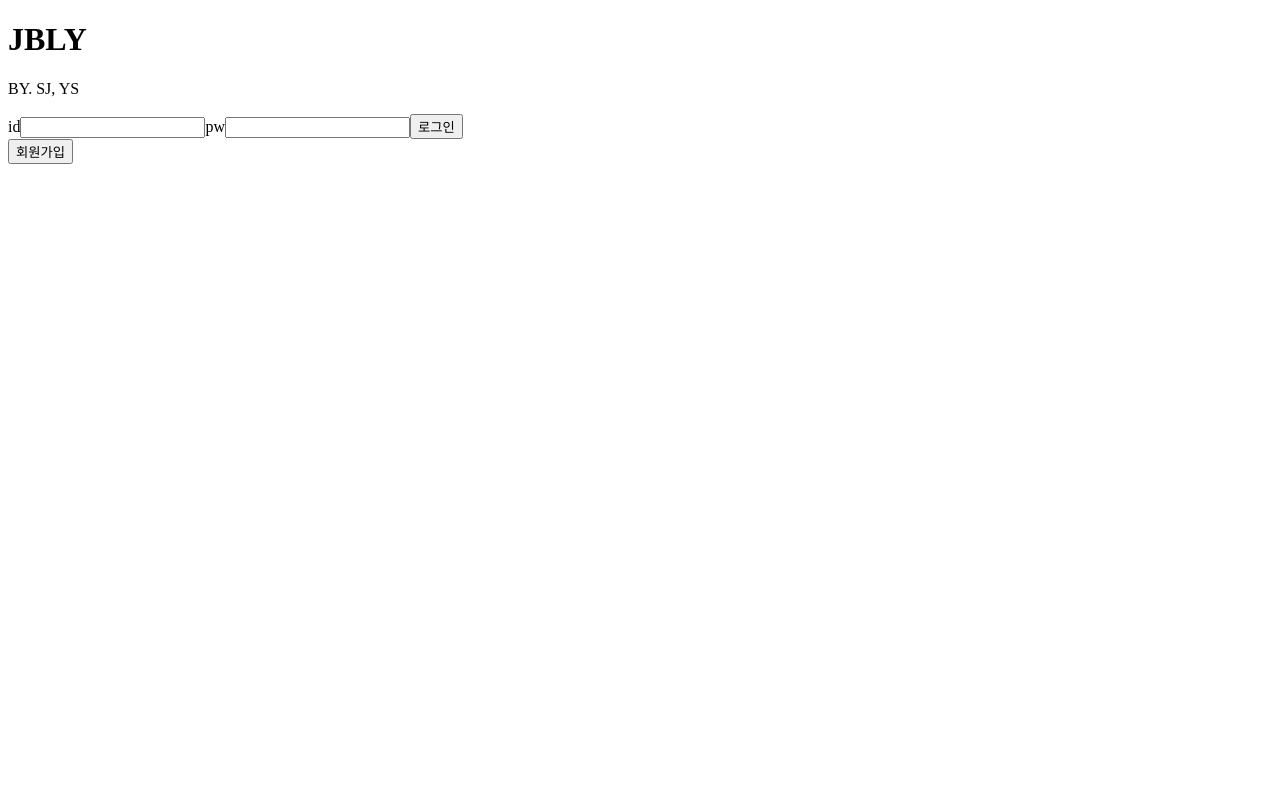
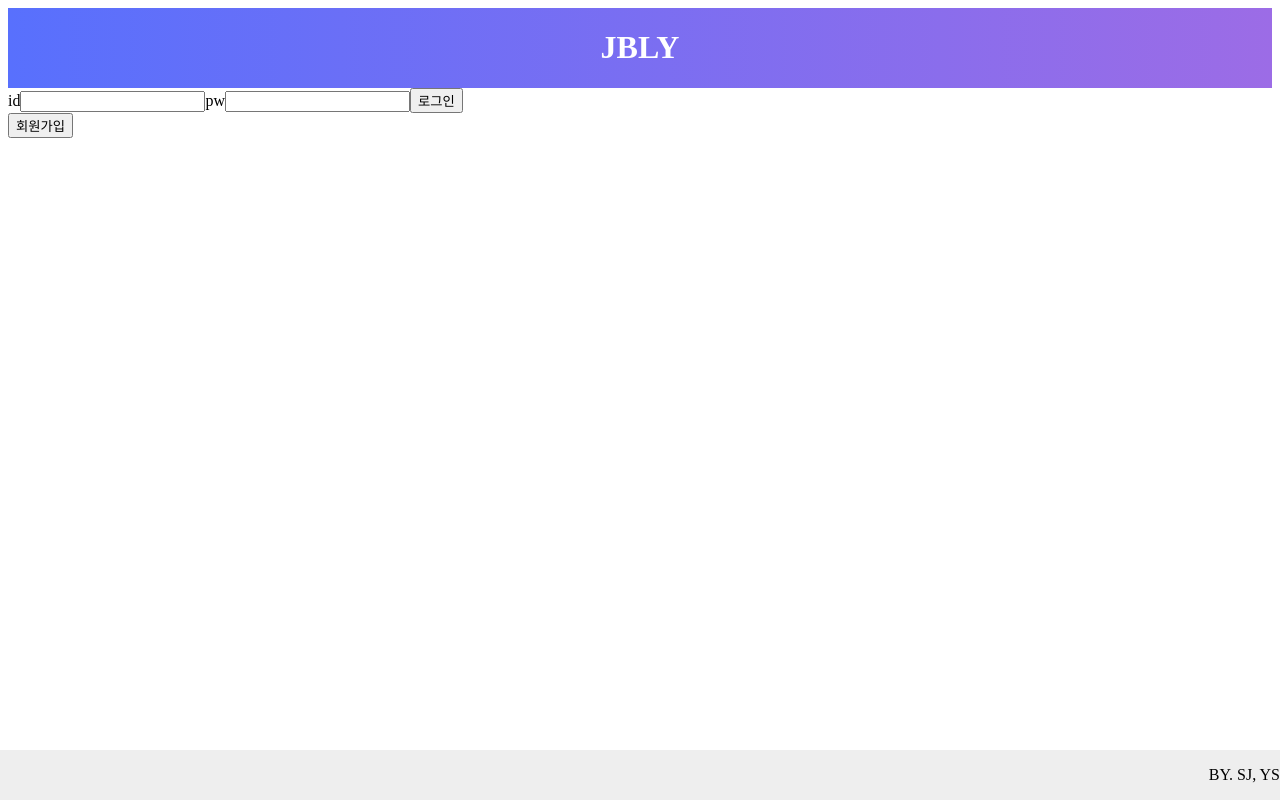
Before and after one commit to f-lab-edu/JBLY, a React (Create React App) app in the folder frontend/reactfront/: page / in a window 1280 px wide. Built offline with nearby package versions, Linux system fonts and the light colour scheme.

Commit message:
feat : Front Header, Footer

```diff
--- a/frontend/reactfront/src/App.css
+++ b/frontend/reactfront/src/App.css
@@ -21,7 +21,7 @@
   align-items: center;
   justify-content: center;
   font-size: calc(10px + 2vmin);
-  color: white;
+  color: black;
 }
 
 .App-link {
--- a/frontend/reactfront/src/App.js
+++ b/frontend/reactfront/src/App.js
@@ -1,16 +1,21 @@
-import { Route, Routes } from "react-router-dom";
+import "./App.css"
+import {Route, Routes} from "react-router-dom";
 import Home from "./component/Home";
 import ProductListPage from "./component/page/ProductListPage";
 import SignUpPage from "./component/page/SignUpPage";
+import Header from "./component/Header";
+import Footer from "./component/Footer";
 
 const App = () => {
     return (
         <div>
+            <Header/>
             <Routes>
-        <Route path="/" element={<Home />}></Route>
-        <Route path="/signUp" element={<SignUpPage />}></Route>
-        <Route path="/productList" element={<ProductListPage />}></Route>
+                <Route path="/" element={<Home/>}></Route>
+                <Route path="/signUp" element={<SignUpPage/>}></Route>
+                <Route path="/productList" element={<ProductListPage/>}></Route>
             </Routes>
+            <Footer/>
         </div>
     );
 };
--- /dev/null
+++ b/frontend/reactfront/src/component/Footer.jsx
@@ -0,0 +1,19 @@
+const Footer = () => {
+  return (
+      <footer style={{
+          background: "#eee",
+          display: "flex",
+          justifyContent: "flex-end",
+          alignItems: "center",
+          height: "50px",
+          position: "fixed",
+          bottom: 0,
+          right: 0,
+          left: 0
+      }}>
+          BY. SJ, YS
+      </footer>
+  )
+}
+
+export default Footer;
--- /dev/null
+++ b/frontend/reactfront/src/component/Header.jsx
@@ -0,0 +1,15 @@
+const Header = () => {
+    return (
+        <header style={{
+            background: "linear-gradient(to right, #5870FD, #9C6CE6)",
+            color: "#fff",
+            display: "flex",
+            alignItems: "center",
+            justifyContent: "center"
+        }}>
+            <h1>JBLY</h1>
+        </header>
+    );
+}
+
+export default Header;
--- a/frontend/reactfront/src/component/Home.js
+++ b/frontend/reactfront/src/component/Home.js
@@ -10,11 +10,8 @@ const Home = () => {
 
     return (
         <div>
-            <h1>JBLY</h1>
-            <p>BY. SJ, YS</p>
             <LoginFrom/>
             <button id="button1" onClick={navigateToSignUp}>회원가입</button>
-
         </div>
     );
 };
--- a/frontend/reactfront/src/component/page/ProductList.jsx
+++ b/frontend/reactfront/src/component/page/ProductList.jsx
@@ -1 +1,7 @@
 import React from "react";
+
+const ProductList = () => {
+
+}
+
+export default ProductList;
--- a/frontend/reactfront/src/component/page/ProductListPage.jsx
+++ b/frontend/reactfront/src/component/page/ProductListPage.jsx
@@ -1,7 +1,7 @@
 import axios from "axios";
 import React from "react";
 import {useNavigate} from "react-router";
-import ProductList from "../component/paging/ProductList";
+import ProductList from "./ProductList";
 
 const ProductListPage = () => {
     const navigate = useNavigate();
```
Lines whose indentation alone changed are shown as unchanged.
